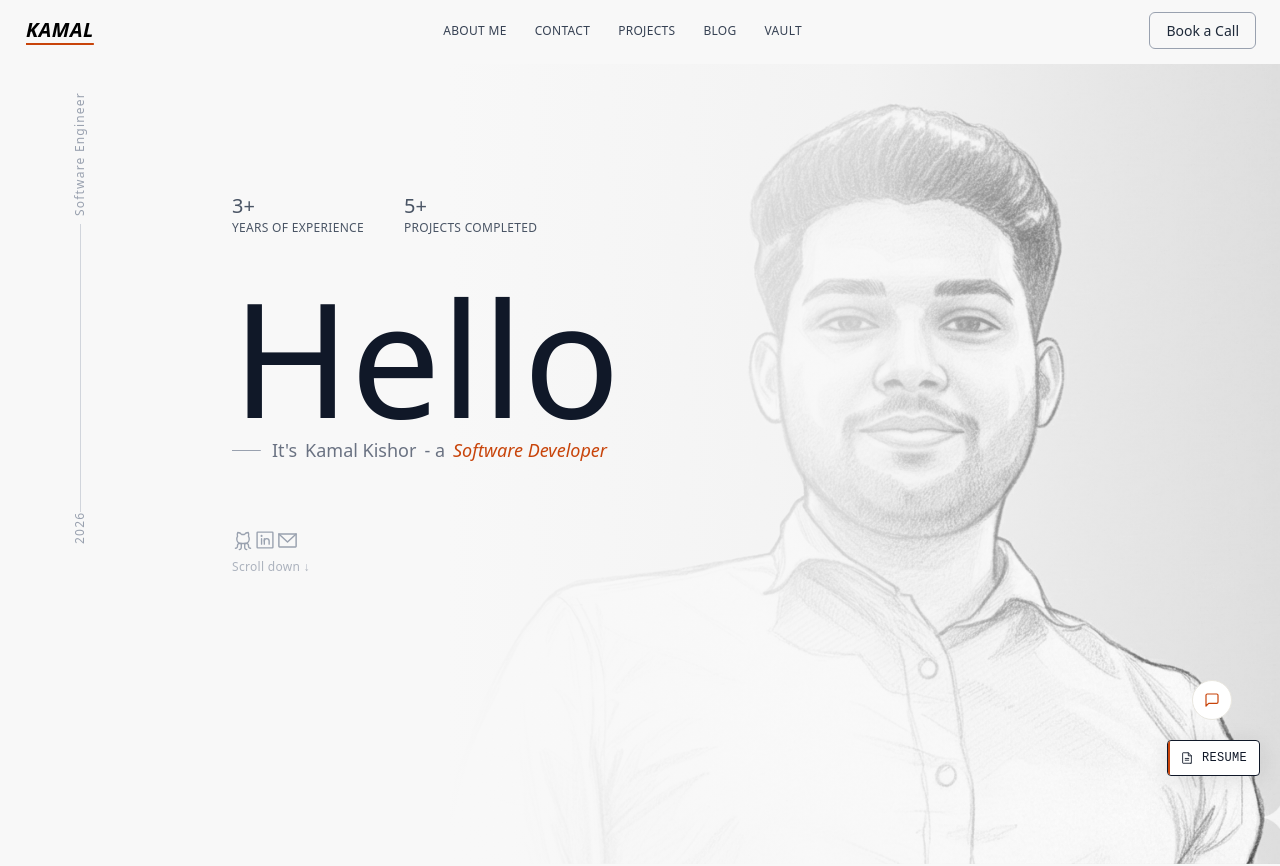
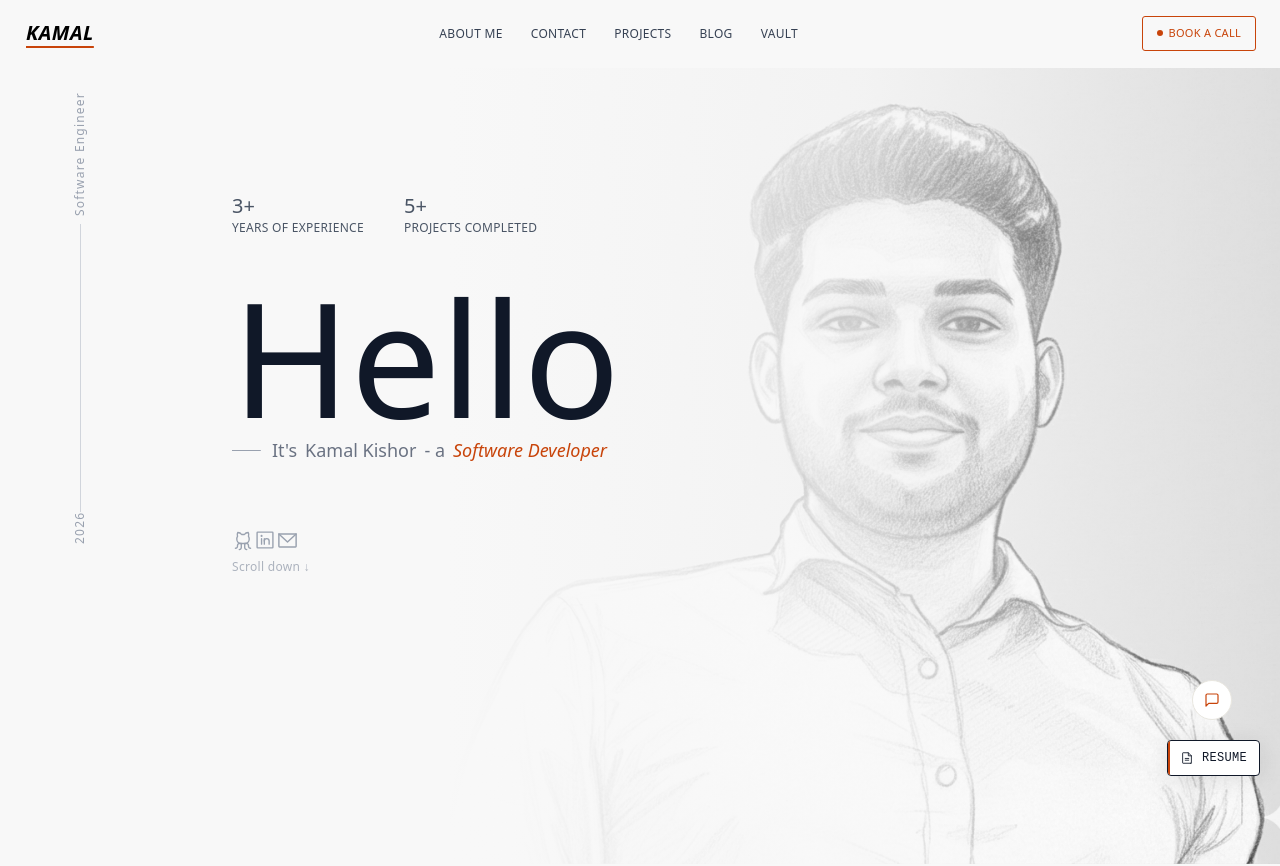
Before and after one commit to kkamal11/kkamal11.github.io, a React (Vite) app: page / in a window 1280 px wide. Shown: the top 866 px of the page. Built offline with nearby package versions, Linux system fonts and the light colour scheme.

Commit message:
design-enhancement

```diff
--- a/src/components/BookAcCallBtn.tsx
+++ b/src/components/BookAcCallBtn.tsx
@@ -2,13 +2,24 @@ import React from "react";
 import { NavLink } from "react-router-dom";
 
 const BookACallBtn: React.FC = () => {
-    return (
-        <div>
-            <NavLink to={'/contact'} className="border border-gray-400 px-4 py-2 rounded-md text-sm text-gray-800 hover:bg-black hover:text-white transition">
-                Book a Call
-            </NavLink>
-        </div>
-    )
-}
+  return (
+    <NavLink
+      to="/contact"
+      className="inline-flex items-center gap-1.5
+        text-[11px] tracking-wide uppercase
+        border border-[#c8440a] text-[#c8440a]
+        px-3.5 py-2 rounded-[3px]
+        hover:bg-[#c8440a] hover:text-white
+        transition-colors duration-150"
+    >
+      <span
+        className="w-1.5 h-1.5 rounded-full bg-[#c8440a] shrink-0
+          transition-colors duration-150 group-hover:bg-white"
+        style={{ background: "currentColor" }}
+      />
+      Book a Call
+    </NavLink>
+  );
+};
 
-export default BookACallBtn
+export default BookACallBtn;
--- a/src/components/SocialButtons.tsx
+++ b/src/components/SocialButtons.tsx
@@ -64,19 +64,44 @@ export function GithubGrayButton({url}:GithubGrayButtonProps) {
     )
 }
 
+
 export function GithubGrayButtonRound({ url }: GithubGrayButtonProps) {
+  const [hovered, setHovered] = useState(false);
+
   return (
     <a
       href={url}
       target="_blank"
       rel="noopener noreferrer"
-      className="
-        inline-flex items-center text-white
-        bg-black transition duration-300 cursor-pointer hover:scale-105 px-3 py-5 rounded-full"
       title="Open on GitHub in new tab"
+      onMouseEnter={() => setHovered(true)}
+      onMouseLeave={() => setHovered(false)}
+      className="relative inline-flex items-center justify-center
+        w-10 h-10 rounded-full
+        border border-gray-900 text-gray-900
+        hover:bg-gray-900 hover:text-white
+        transition-colors duration-150"
     >
-      <GithubLogo size={23} weight="fill" />
-      <ArrowSquareOut size={23} />
+      <GithubLogo
+        size={18}
+        weight="fill"
+        style={{
+          opacity: hovered ? 0 : 1,
+          transform: hovered ? "scale(0.7)" : "scale(1)",
+          transition: "opacity 0.15s, transform 0.15s",
+          position: "absolute",
+        }}
+      />
+      <ArrowSquareOut
+        size={16}
+        weight="bold"
+        style={{
+          opacity: hovered ? 1 : 0,
+          transform: hovered ? "scale(1)" : "scale(0.7)",
+          transition: "opacity 0.15s, transform 0.15s",
+          position: "absolute",
+        }}
+      />
     </a>
   );
 }
```
